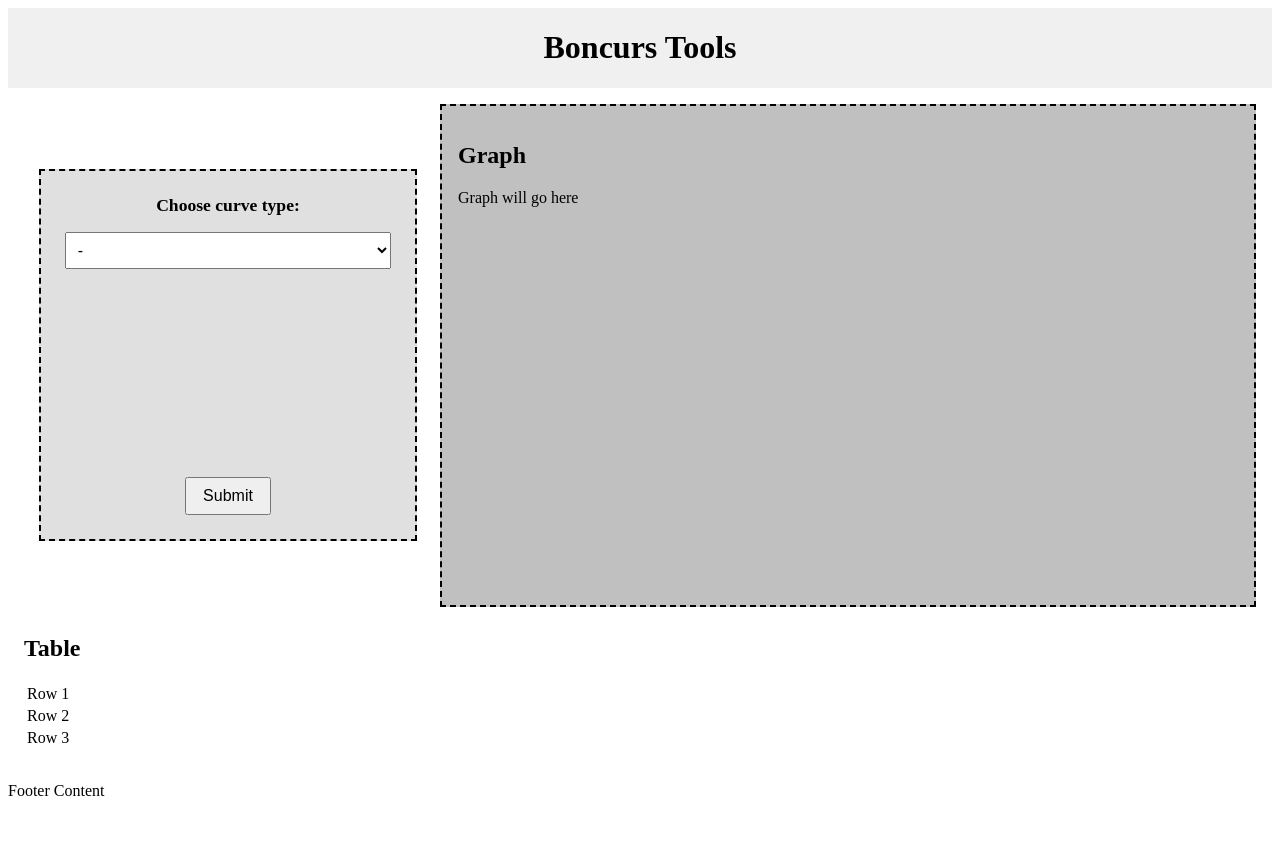
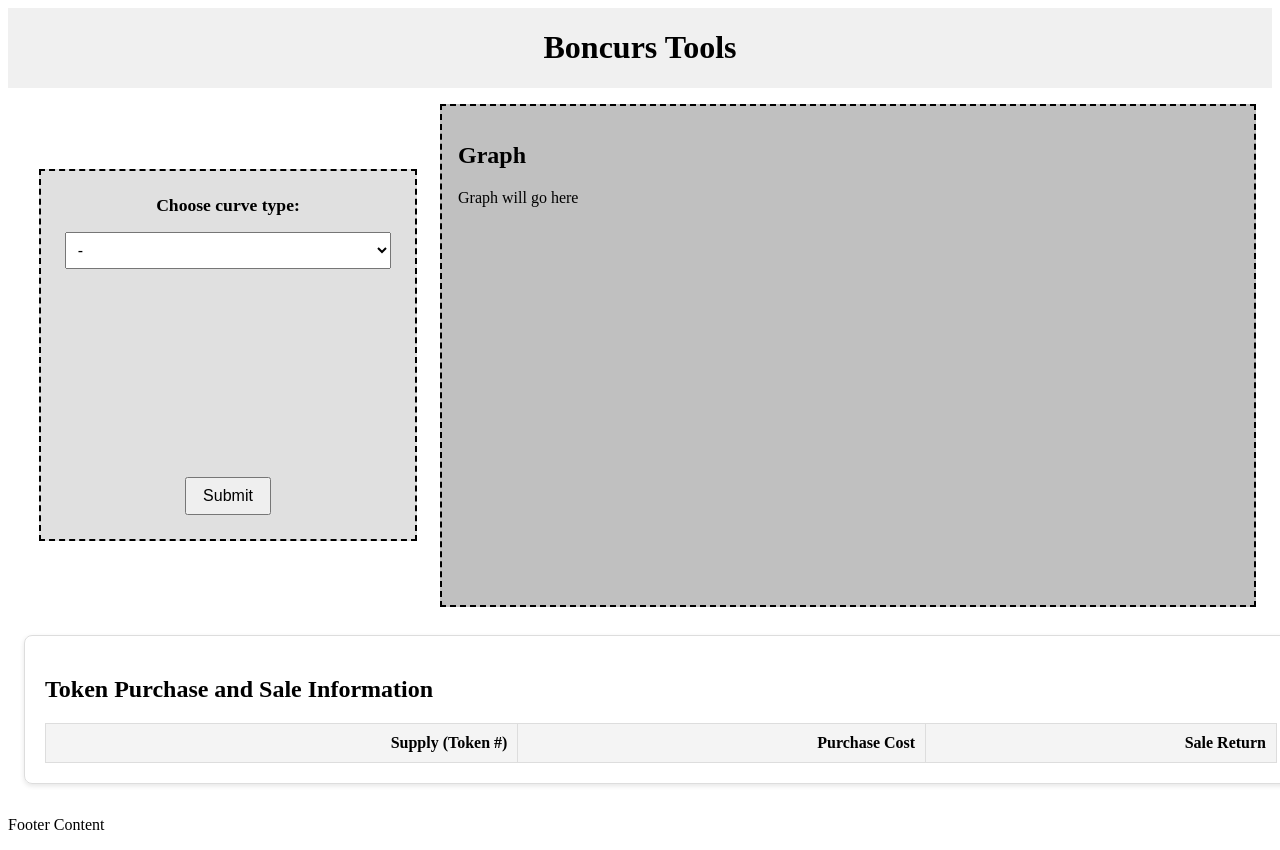
Before and after one commit to dustinstacy/boncurs-toolkit, a SvelteKit app: page / in a window 1280 px wide. Before the commit the page ends 816 px from the top, so only its background shows below. Built offline with nearby package versions, Linux system fonts and the light colour scheme.

Commit message:
extract calculations

```diff
--- a/src/routes/+page.svelte
+++ b/src/routes/+page.svelte
@@ -1,48 +1,72 @@
 <script lang="ts">
+	import { calculateValues } from '../utils/calculations';
 	import Form from '../components/Form.svelte';
-	import type { FormData } from '../../types';
+	import Table from '../components/Table.svelte';
+	import type { FormData, ConvertedFormData, TableData } from '../../types';
 
 	let formData: FormData = {
 		selectedCurve: '-',
-		initialReserveBalance: 1,
-		reserveRatio: 500000,
-		initialCost: 0.001,
-		scalingFactor: 10000
+		reserveBalance: 0,
+		reserveRatio: 0,
+		initialCost: 0,
+		scalingFactor: 0
+	};
+
+	// Declare tableData object as reactive
+	let tableData: TableData = {
+		tokens: [] as number[],
+		purchaseCosts: [] as bigint[],
+		saleReturns: [] as bigint[]
 	};
 
 	// Function to handle form submission with the data passed from the child component
-	function onSubmit(eventData: FormData): void {
-		console.log('Form data submitted:', eventData);
-		formData = eventData; // Store the submitted form data if needed
+	function onSubmit(eventData: FormData) {
+		formData = eventData;
+
+		let convertedReserveBalance = convertEtherToWei(formData.reserveBalance);
+		let convertedInitialCost = convertEtherToWei(formData.initialCost);
+		let convertedScalingFactor = BigInt(formData.scalingFactor);
+		let convertedReserveRatio = BigInt(formData.reserveRatio);
+
+		let convertedFormData: ConvertedFormData = {
+			selectedCurve: formData.selectedCurve,
+			reserveBalance: convertedReserveBalance,
+			reserveRatio: convertedReserveRatio,
+			initialCost: convertedInitialCost,
+			scalingFactor: convertedScalingFactor
+		};
+
+		// Call calculateValues to get purchase costs and sale returns
+		const { purchaseCosts, saleReturns, tokens } = calculateValues(convertedFormData);
+
+		// Pass the results to the Table component
+		tableData = { tokens, purchaseCosts, saleReturns };
+	}
+
+	function convertEtherToWei(number: number): bigint {
+		return BigInt(Math.round(number * 1e18));
 	}
 </script>
 
 <div class="page">
 	<header>
+		<!-- @dev Implement Header component in the future -->
 		<h1>Boncurs Tools</h1>
 	</header>
 
 	<div class="body">
 		<Form {onSubmit} />
+		<!-- @dev Implement Graph component in the future -->
 		<div class="graph">
 			<h2>Graph</h2>
 			<!-- Placeholder for Graph -->
 			<div style="height: 400px;">Graph will go here</div>
 		</div>
-		<div class="table">
-			<h2>Table</h2>
-			<!-- Placeholder for Table -->
-			<table>
-				<tbody>
-					<tr><td>Row 1</td></tr>
-					<tr><td>Row 2</td></tr>
-					<tr><td>Row 3</td></tr>
-				</tbody>
-			</table>
-		</div>
+		<Table {tableData} />
 	</div>
 
 	<footer>
+		<!-- @dev Implement Footer component in the future -->
 		<p>Footer Content</p>
 	</footer>
 </div>
--- /dev/null
+++ b/src/utils/calculations.ts
@@ -0,0 +1,142 @@
+import type { ConvertedFormData, TableData } from '../../types';
+
+// Standard values for calculations
+const BASIS_POINTS: bigint = BigInt(10000);
+
+// Function to calculate purchase costs and sale returns based on the selected curve
+///@dev Extract this to a separate file in the future
+export function calculateValues(formData: ConvertedFormData): TableData {
+	const tokens = [];
+	const purchaseCosts = [];
+	const saleReturns = [];
+	const SUPPLY_MAX: bigint = BigInt(100); ///@dev Variablize this in the future
+
+	// Loop through the supply values
+	for (let supply: bigint = BigInt(0); supply <= SUPPLY_MAX; supply++) {
+		let purchaseCost: bigint, saleReturn: bigint;
+
+		// Calculate purchase cost and sale return based on selected curve
+		switch (formData.selectedCurve) {
+			case 'Boncurs':
+				purchaseCost = calculateBoncursPurchaseCost(formData, supply);
+				saleReturn = calculateBoncursSaleReturn(formData, supply);
+				break;
+			case 'Exponential':
+				///@dev Implement this in the future
+				purchaseCost = calculateExponentialPurchaseCost(formData, supply);
+				saleReturn = purchaseCost; // for simplicity, we assume purchaseCost = saleReturn
+				break;
+			case 'Linear':
+				///@dev Implement this in the future
+				purchaseCost = calculateLinearPurchaseCost(formData, supply);
+				saleReturn = purchaseCost;
+				break;
+			case 'Exponential Token Based':
+				///@dev Implement this in the future
+				purchaseCost = calculateExponentialTokenBasedPurchaseCost(formData, supply);
+				saleReturn = purchaseCost;
+				break;
+			case 'Linear Token Based':
+				///@dev Implement this in the future
+				purchaseCost = calculateLinearTokenBasedPurchaseCost(formData, supply);
+				saleReturn = purchaseCost;
+				break;
+			default:
+				purchaseCost = BigInt(0);
+				saleReturn = BigInt(0);
+				break;
+		}
+
+		// Update reserve balance
+		formData.reserveBalance += purchaseCost;
+
+		// Push the results to the arrays
+		tokens.push(Number(supply));
+		purchaseCosts.push(purchaseCost);
+		saleReturns.push(saleReturn);
+	}
+
+	///@dev format the results to Ether
+	return { purchaseCosts, saleReturns, tokens };
+}
+
+function calculateBoncursPurchaseCost(formData: ConvertedFormData, supply: bigint): bigint {
+	if (supply == BigInt(0)) {
+		return formData.initialCost;
+	}
+
+	let value = (formData.reserveBalance * formData.scalingFactor) / BigInt(supply);
+	return value / BASIS_POINTS;
+}
+
+function calculateBoncursSaleReturn(formData: ConvertedFormData, supply: bigint): bigint {
+	if (supply == BigInt(0)) {
+		return formData.initialCost;
+	}
+	return formData.reserveBalance / supply;
+}
+
+///@dev Implement these functions in the future
+function calculateExponentialPurchaseCost(formData: ConvertedFormData, supply: bigint): bigint {
+	console.log('Calculating Exponential Purchase Cost with data:', formData);
+	return BigInt(0);
+}
+
+///@dev Implement these functions in the future
+function calculateLinearPurchaseCost(formData: ConvertedFormData, supply: bigint): bigint {
+	console.log('Calculating Linear Purchase Cost with data:', formData);
+	return BigInt(0);
+}
+
+///@dev Implement these functions in the future
+function calculateExponentialTokenBasedPurchaseCost(
+	formData: ConvertedFormData,
+	supply: bigint
+): bigint {
+	console.log('Calculating Exponential Token Based Purchase Cost with data:', formData);
+	return BigInt(0);
+}
+
+///@dev Implement these functions in the future
+function calculateLinearTokenBasedPurchaseCost(
+	formData: ConvertedFormData,
+	supply: bigint
+): bigint {
+	const amount = BigInt(1);
+	const { initialCost, scalingFactor } = formData;
+	// Linear Token Based: simple linear cost with scaling factor
+	if (supply == BigInt(0) && amount == BigInt(1)) {
+		return initialCost;
+	}
+
+	// Case for no scaling (pure linear case)
+	if (scalingFactor == BASIS_POINTS) {
+		return initialCost * (amount * supply + (amount * (amount + BigInt(1))) / BigInt(2));
+	}
+
+	const { scaledInitialCost, initialCostAdjustment } = getInitialCostAdjustment(
+		initialCost,
+		scalingFactor
+	);
+
+	// Calculate the raw cost and the total adjustment based on amount
+	let rawCost = scaledInitialCost * (amount * supply + (amount * (amount + BigInt(1))) / BigInt(2));
+	let initialAdjustmentTotal = initialCostAdjustment * amount;
+
+	// If scaling factor is greater, subtract the adjustment, otherwise add it to the raw cost
+	return scalingFactor > BASIS_POINTS
+		? rawCost - initialAdjustmentTotal
+		: rawCost + initialAdjustmentTotal;
+}
+
+function getInitialCostAdjustment(
+	initialCost: bigint,
+	scalingFactor: bigint
+): { scaledInitialCost: bigint; initialCostAdjustment: bigint } {
+	let scaledInitialCost = (initialCost * scalingFactor) / BASIS_POINTS;
+	let initialCostAdjustment =
+		scalingFactor > BASIS_POINTS
+			? scaledInitialCost - initialCost
+			: initialCost - scaledInitialCost;
+	return { scaledInitialCost, initialCostAdjustment };
+}
```
